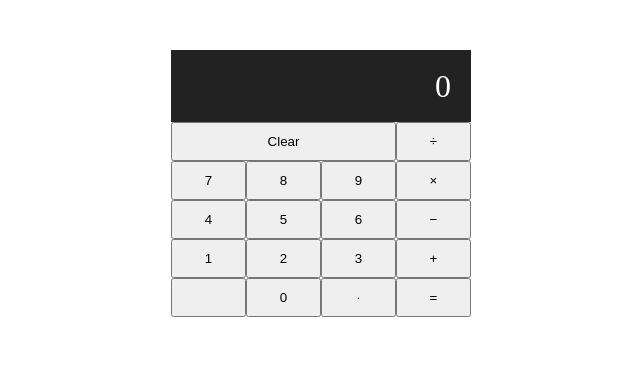
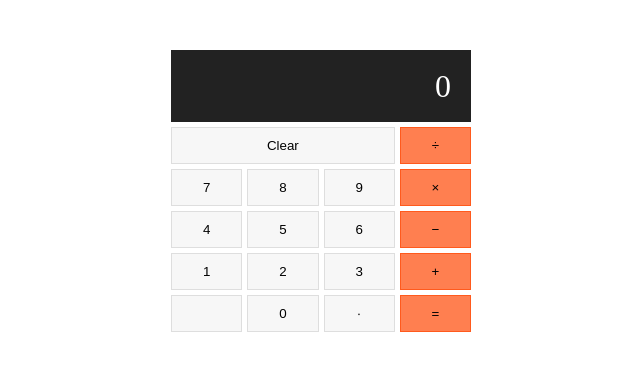
Before and after one commit to horne3754sg/react-calculator, a React (Create React App) app: page / in a window 1280 px wide. Shown: the top 370 px of the page, without its empty margins (319-959 px from the left). Built offline with nearby package versions, Linux system fonts and the light colour scheme.

Commit message:
styling updates

```diff
--- a/src/components/Calculator.jsx
+++ b/src/components/Calculator.jsx
@@ -4,7 +4,7 @@ import CalculatorKeypad from './CalculatorKeypad'
 const Calculator = (props) => {
   return (
     <div className='calculator'>
-      <div className='ui-result'>{props.displayValue}</div>
+      <div className='calculator-display'>{props.displayValue}</div>
       <CalculatorKeypad {...props} />
     </div>
   )
--- a/src/components/Calculator.scss
+++ b/src/components/Calculator.scss
@@ -2,7 +2,7 @@
   margin: 0 auto;
   max-width: 300px;
 
-  .ui-result {
+  .calculator-display {
     display: flex;
     align-items: center;
     justify-content: flex-end;
@@ -10,20 +10,34 @@
     color: #fff;
     padding: 20px;
     font-size: 2em;
+    margin-bottom: 5px;
   }
 
   .calculator-keypad {
     display: grid;
     grid-template-columns: repeat(4, 1fr);
     grid-template-rows: auto;
+    grid-gap: 5px;
 
     .calculator-keys {
       padding: 10px;
+      background-color: #f7f7f7;
+      border: 1px solid rgba(0, 0, 0, 0.1);
+      outline: none;
+
+      &.operator-key {
+        background-color: #ff7f50;
+        border-color: darken(#ff7f50, 10%);
+      }
 
       &.clear-key {
         grid-column-start: 1;
         grid-column-end: 4;
       }
+
+      &.active {
+        background: #fff;
+      }
     }
   }
 }
--- a/src/components/CalculatorKey.jsx
+++ b/src/components/CalculatorKey.jsx
@@ -4,6 +4,8 @@ const CalculatorKey = (props) => {
   const { label, charCode, classes, onClick } = props
   let classNames = classes ? `calculator-keys ${classes}` : 'calculator-keys'
   let text = charCode ? String.fromCharCode(charCode) : label
+
+  if (props.isActive) classNames += ' active'
 
   return (
     <button className={classNames} onClick={onClick ? onClick : null}>
--- a/src/components/CalculatorKeypad.jsx
+++ b/src/components/CalculatorKeypad.jsx
@@ -6,33 +6,52 @@ const CalculatorKeypad = (props) => {
 
   return (
     <div className='calculator-keypad'>
+      <CalculatorKey label='Clear' classes='clear-key' onClick={onClear} />
       <CalculatorKey
-        label='Clear'
-        keyPress='clear'
-        classes='clear-key'
-        onClick={onClear}
+        charCode='247'
+        classes='operator-key'
+        isActive={props.operator === '/' && 'active'}
+        onClick={() => onClickOperator('/')}
       />
-      <CalculatorKey charCode='247' onClick={() => onClickOperator('/')} />
 
       <CalculatorKey label='7' onClick={() => onClickInput('7')} />
       <CalculatorKey label='8' onClick={() => onClickInput('8')} />
       <CalculatorKey label='9' onClick={() => onClickInput('9')} />
-      <CalculatorKey charCode='215' onClick={() => onClickOperator('*')} />
+      <CalculatorKey
+        charCode='215'
+        classes='operator-key'
+        isActive={props.operator === '*' && 'active'}
+        onClick={() => onClickOperator('*')}
+      />
 
       <CalculatorKey label='4' onClick={() => onClickInput('4')} />
       <CalculatorKey label='5' onClick={() => onClickInput('5')} />
       <CalculatorKey label='6' onClick={() => onClickInput('6')} />
-      <CalculatorKey charCode='8722' onClick={() => onClickOperator('-')} />
+      <CalculatorKey
+        charCode='8722'
+        classes='operator-key'
+        isActive={props.operator === '-' && 'active'}
+        onClick={() => onClickOperator('-')}
+      />
 
       <CalculatorKey label='1' onClick={() => onClickInput('1')} />
       <CalculatorKey label='2' onClick={() => onClickInput('2')} />
       <CalculatorKey label='3' onClick={() => onClickInput('3')} />
-      <CalculatorKey charCode='43' onClick={() => onClickOperator('+')} />
+      <CalculatorKey
+        charCode='43'
+        classes='operator-key'
+        isActive={props.operator === '+' && 'active'}
+        onClick={() => onClickOperator('+')}
+      />
 
       <CalculatorKey />
       <CalculatorKey label='0' onClick={() => onClickInput('0')} />
       <CalculatorKey charCode='8729' onClick={() => onClickInput('.')} />
-      <CalculatorKey charCode='61' onClick={onCalculate} />
+      <CalculatorKey
+        charCode='61'
+        classes='operator-key'
+        onClick={onCalculate}
+      />
     </div>
   )
 }
```
